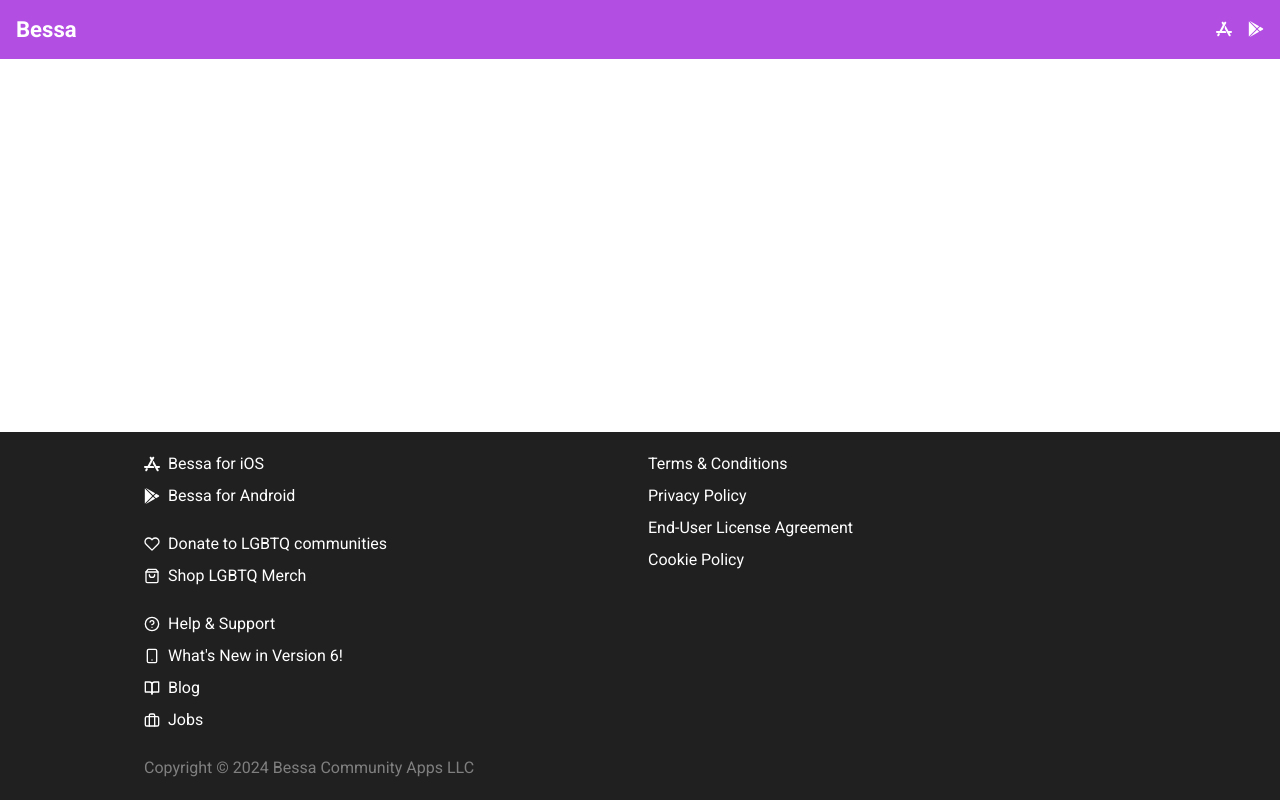
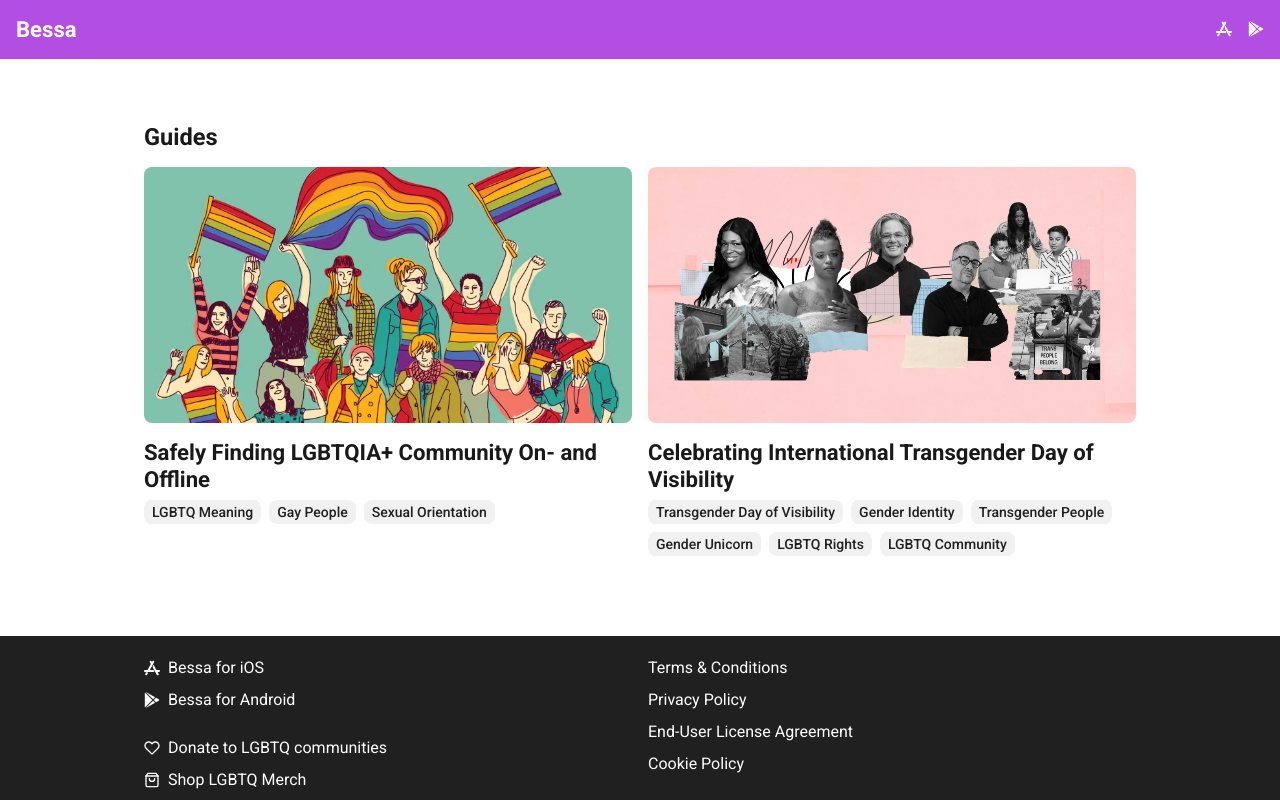
Before and after one commit to bessaapps/bessa-website, a Next.js app: page /blog/categories/guides in a window 1280 px wide. Before the commit this address had no page. Built offline with nearby package versions, Linux system fonts and the light colour scheme.

Commit message:
Think twice, code once.

```diff
--- /dev/null
+++ b/app/blog/categories/[slug]/page.js
@@ -0,0 +1,70 @@
+import { title, url } from "@/utils/constants";
+import {
+  Box,
+  Container,
+  Flex,
+  Heading,
+  LinkBox,
+  LinkOverlay,
+  SimpleGrid,
+  Tag
+} from "@chakra-ui/react";
+import Image from "next/image";
+import { posts, tags } from "@/utils/blog";
+
+export async function generateMetadata({ params }) {
+  const slug = params.slug.charAt(0).toUpperCase() + params.slug.slice(1);
+
+  return {
+    title: `${slug} | ${title}`,
+    openGraph: {
+      title: `${slug} | ${title}`,
+      url: `${url}/blog`,
+      siteName: "Bessa",
+      locale: "en_US",
+      type: "website"
+    }
+  };
+}
+
+export default function Category({ params }) {
+  return (
+    <Container maxW={"container.lg"} py={16}>
+      <Heading as={"h1"} mb={4}>
+        {params.slug.charAt(0).toUpperCase() + params.slug.slice(1)}
+      </Heading>
+      <SimpleGrid columns={[1, 2]} spacing={4}>
+        {posts
+          ?.filter((post) => post.category.slug === params.slug)
+          ?.map((post, index) => {
+            const postTags = tags?.filter((tag) => tag.posts.includes(index));
+
+            return (
+              <LinkBox as={"article"} key={post.slug}>
+                <Box mb={4}>
+                  <Image
+                    src={post.image}
+                    alt={post.title}
+                    style={{ borderRadius: 8 }}
+                  />
+                </Box>
+                <Heading mb={2}>
+                  <LinkOverlay
+                    href={`/blog/${post.category.slug}/${post.slug}`}
+                    title={`${post.title} | ${title}`}
+                  >
+                    {post?.title}
+                  </LinkOverlay>
+                </Heading>
+                <Flex gap={2} wrap={"wrap"} mb={4}>
+                  {postTags.map((tag) => (
+                    <Tag key={tag.slug}>{tag.name}</Tag>
+                  ))}
+                </Flex>
+              </LinkBox>
+            );
+          })}
+      </SimpleGrid>
+    </Container>
+  );
+}
--- a/app/blog/guides/celebrating-international-transgender-day-of-visibility/page.js
+++ b/app/blog/guides/celebrating-international-transgender-day-of-visibility/page.js
@@ -51,7 +51,9 @@ export default function CelebratingInternationalTransgenderDayOfVisibility() {
       </Container>
       <Container pb={16}>
         <Text color={"primary.500"} fontWeight={"bold"}>
-          <Link href={`/blog/${post.slug}`}>{post.category.name}</Link>
+          <Link href={`/blog/categories/${post.category.slug}`}>
+            {post.category.name}
+          </Link>
         </Text>
         <Heading as={"h1"} mb={4}>
           {post.title}
--- a/app/blog/guides/safely-finding-lgbtqai-community-on-and-offline/page.js
+++ b/app/blog/guides/safely-finding-lgbtqai-community-on-and-offline/page.js
@@ -55,7 +55,9 @@ export default function LGBTQIACommunity() {
       </Container>
       <Container pb={16}>
         <Text color="primary.500" fontWeight={"bold"}>
-          <Link href={`/blog/${post.category.slug}`}>{post.category.name}</Link>
+          <Link href={`/blog/categories/${post.category.slug}`}>
+            {post.category.name}
+          </Link>
         </Text>
         <Heading as={"h1"} mb={4}>
           {post.title}
--- a/app/blog/page.js
+++ b/app/blog/page.js
@@ -42,7 +42,7 @@ export default function Blog() {
                 />
               </Box>
               <Text color={"primary.500"} fontWeight={"bold"}>
-                <Link href={`/blog/${post.category.slug}`}>
+                <Link href={`/blog/categories/${post.category.slug}`}>
                   {post.category.name}
                 </Link>
               </Text>
```
